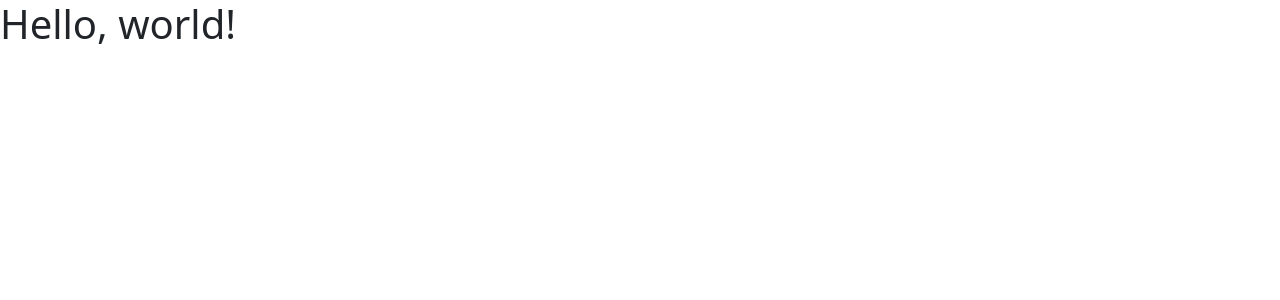
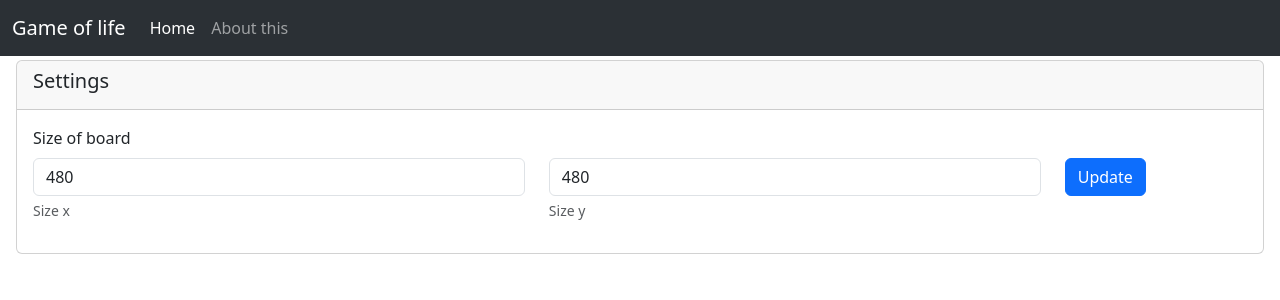
Before and after one commit to soymaxhs/game-of-life, a React (Create React App) app: page / in a window 1280 px wide. Shown: the top 300 px of the page. Built offline with nearby package versions, Linux system fonts and the light colour scheme.

Commit message:
feat: settings component added

```diff
--- a/src/App.tsx
+++ b/src/App.tsx
@@ -1,10 +1,17 @@
 import React from 'react';
+import Nav from './components/Header/Nav';
+import Settings from './components/Settings/Form';
 
 function App() {
+  const [settings, setSettings] = React.useState<object>({
+    sizeX: 480,
+    sizeY: 480,
+  });
   return (
-    <div>
-      <h1>Hello, world!</h1>
-    </div>
+    <>
+      <Nav></Nav>
+      <Settings putSettings={setSettings}></Settings>
+    </>
   );
 }
 
--- /dev/null
+++ b/src/components/Settings/Form.tsx
@@ -0,0 +1,47 @@
+import React from 'react';
+
+interface settings {
+    putSettings: Function
+}
+
+function Form(props: settings) {
+    const [sizeX, setSizeX] = React.useState<number>(480);
+    const [sizeY, setSizeY] = React.useState<number>(480);
+    const updateSettings = () => {
+        props.putSettings({
+            sizeX: sizeX,
+            sizeY: sizeY,
+        });
+    }
+    return (
+        <div className="card mx-3 my-1">
+            <div className="card-header">
+                <h5>Settings</h5>
+            </div>
+            <div className="card-body">
+                <form onSubmit={(e) => { e.preventDefault() }}>
+                    <div className='row'>
+                        <label htmlFor="size" className="form-label">Size of board</label>
+                        <div className='col'>
+                            <div className="mb-3">
+                                <input type="number" className="form-control" aria-describedby="size-x" value={sizeX} onChange={(e) => { setSizeX(parseInt(e.target.value)) }} />
+                                <div className="form-text">Size x</div>
+                            </div>
+                        </div>
+                        <div className='col'>
+                            <div className="mb-3">
+                                <input type="number" className="form-control" aria-describedby="size-y" value={sizeY} onChange={(e) => { setSizeY(parseInt(e.target.value)) }} />
+                                <div className="form-text">Size y</div>
+                            </div>
+                        </div>
+                        <div className='col-2'>
+                            <button type="button" className="btn btn-primary" onClick={updateSettings}>Update</button>
+                        </div>
+                    </div>
+                </form>
+            </div>
+        </div>
+    );
+}
+
+export default Form;
```
